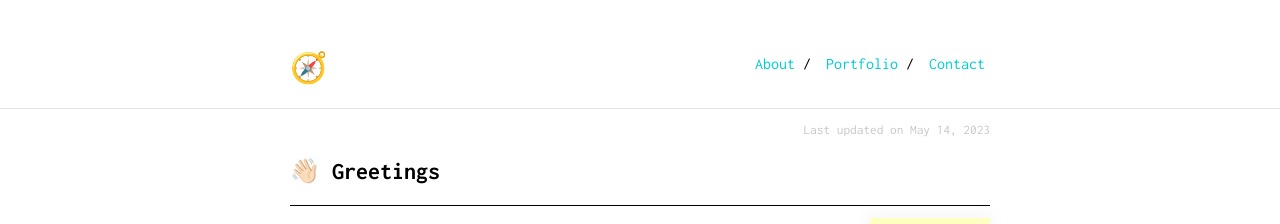
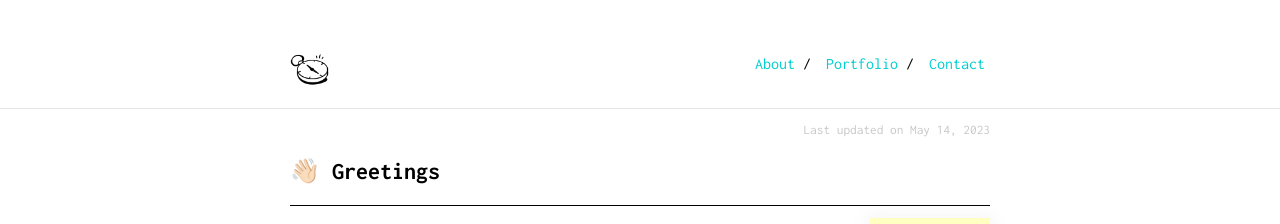
Before and after one commit to stellarway/stellarway.github.io, a Jekyll site: the page built from index.md, in a window 1280 px wide. Shown: the top 224 px of the page. Built offline with Jekyll 4.4.1, drawn with Linux system fonts in a browser that asks for light colours.

Commit message:
add title-img

```diff
--- a/_config.yml
+++ b/_config.yml
@@ -1,5 +1,6 @@
 title: Wonhee GO, NLP Researcher
-head_title: 🧭
+# head_title: 🧭
+head_title_img: ./asset/compass.png
 url: "https://stellarway.github.io"
 baseurl: ""
 
--- a/_includes/nav.html
+++ b/_includes/nav.html
@@ -2,7 +2,11 @@
     {% if site.ins_logo %}
         <img id="ins-logo" src="{{ site.ins_logo }}" />
     {% endif %}
-    <a id="author-name" class="alignable pull-left" style="text-decoration: none;" href="{{ site.url }}{{ site.baseurl }}">{{ site.head_title }}</a>
+    <a id="author-name" class="alignable pull-left" style="text-decoration: none;" href="{{ site.url }}{{ site.baseurl }}">
+        {% if site.head_title_img %}
+            <img id="title-img" src="{{ site.head_title_img }}">
+        {% else %}{{ site.head_title }}{% endif %}
+    </a>
     <ul id="navlist" class="alignable pull-right navbar-ul">
         {% for x in site.nav %}
             {% if x.name == "Resume" %}
--- a/_sass/_style.scss
+++ b/_sass/_style.scss
@@ -8,6 +8,11 @@
     color:rgb(129, 129, 129);
     font-style: italic;
     font-size: larger;
+ }
+
+ #title-img {
+    height:39px;
+    width:auto;
  }
 
  .update_info {
```
Also changed, not shown: asset/compass.png (added).
